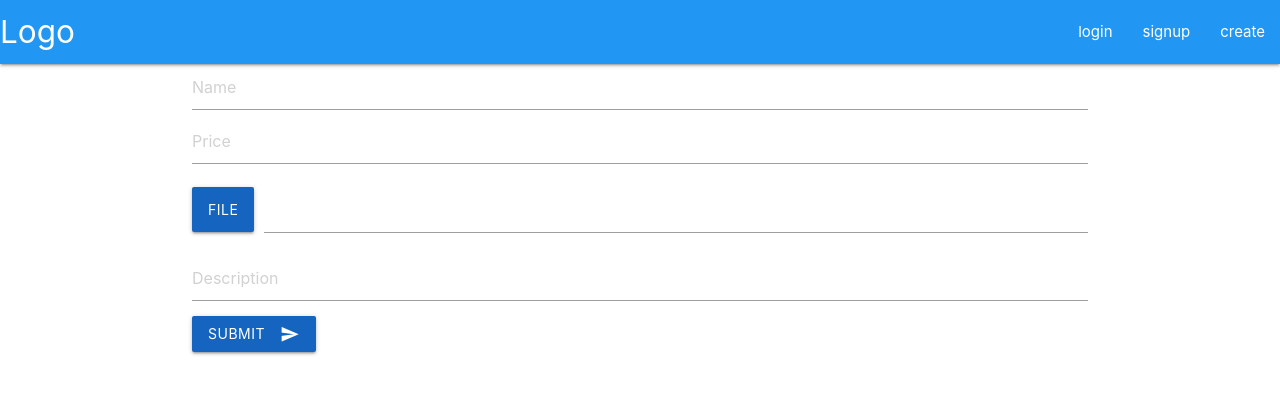
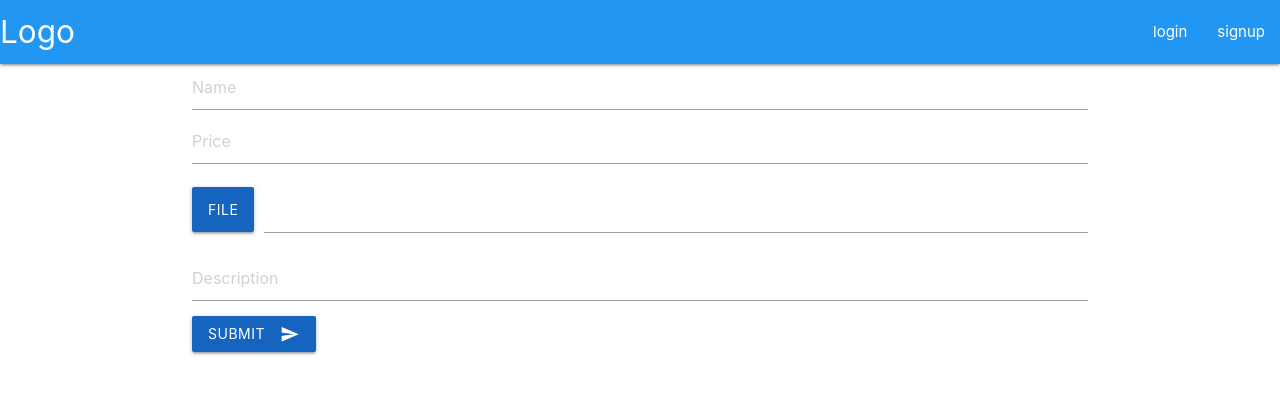
Before and after one commit to Satish-KumarGupta/mystore, a Next.js app: page /Create in a window 1280 px wide. Shown: the top 394 px of the page. Built offline with nearby package versions, Linux system fonts and the light colour scheme.

Commit message:
navbar page sets on login

```diff
--- a/Component/NavBar.js
+++ b/Component/NavBar.js
@@ -1,8 +1,17 @@
 import { useRouter } from "next/dist/client/router"
 import Link from "next/link"
+import {parseCookies} from 'nookies'
 const NavBar =()=> {
 
     const router= useRouter()
+    const {tokan}=parseCookies()
+    let user= false
+    if(tokan){
+      user=true
+    }
+    else{
+      user=false
+    }
     function isActive(route){
         if(route===router.pathname){
             return "active"
@@ -15,9 +24,23 @@ const NavBar =()=> {
         <div className="nav-wrapper blue">
           <Link href="/"><a className="brand-logo">Logo</a></Link>
           <ul id="nav-mobile" className="right ">
+            {
+            user &&
+              <li className={isActive('/create')}><Link  href="/create"><a>create</a></Link></li>
+            }
+
+           { user ?
+            <>
+            <li className={isActive('/account')}><Link  href="/account"><a>account</a></Link></li>
+            <li><button className="btn">Logout</button></li>
+            </>
+           :
+           <>
             <li className={isActive('/login')}><Link  href="/login"><a>login</a></Link></li>
             <li className={isActive('/signup')}><Link  href="/signup"><a>signup</a></Link></li>
-            <li className={isActive('/create')}><Link  href="/create"><a>create</a></Link></li>
+            {/* <li className={isActive('/create')}><Link  href="/create"><a>create</a></Link></li> */}
+           </>
+           }
           </ul>
         </div>
       </nav>
--- a/package.json
+++ b/package.json
@@ -14,6 +14,7 @@
     "jsonwebtoken": "^8.5.1",
     "mongoose": "^6.0.5",
     "next": "11.1.2",
+    "nookies": "^2.5.2",
     "react": "17.0.2",
     "react-dom": "17.0.2"
   },
```
Also changed, not shown: 1 other file (tests, documents, lock files or other folders).
